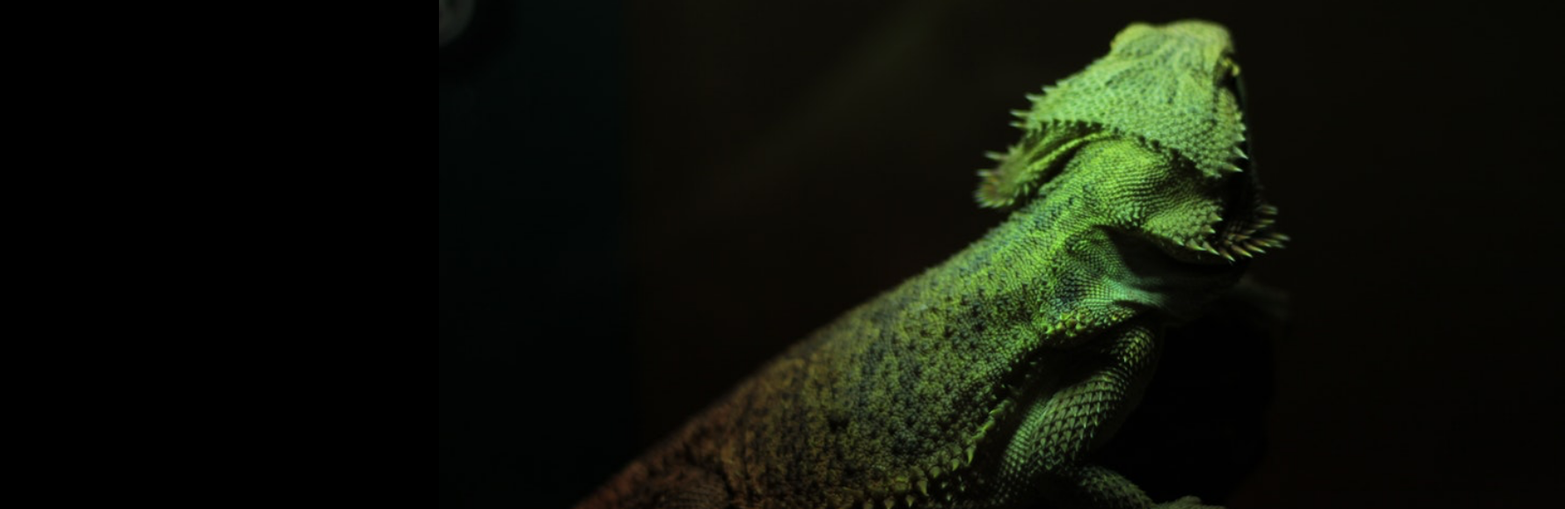
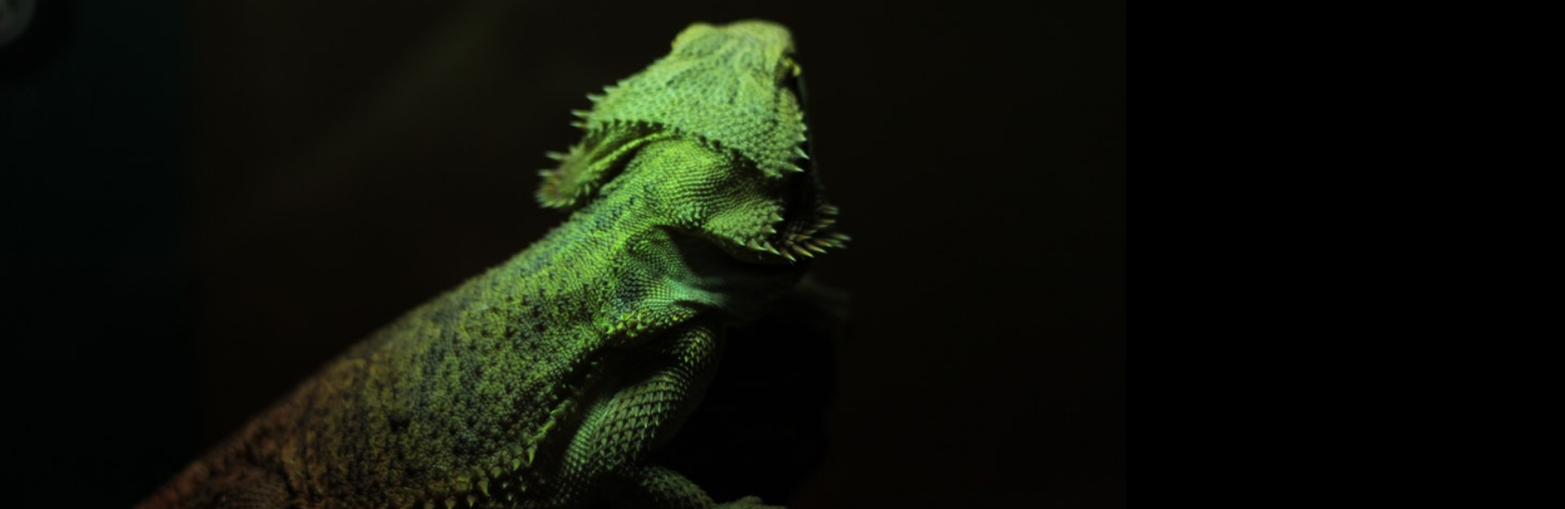
Before and after one commit to Felipe-Garrido-O/iguanapagefork, a plain HTML site: page index.html in a window 1280 px wide. Shown: the part 93-672 px from the top of the page at 88% size, 1779 px wide, since content can reach past the window. Drawn offline with Linux system fonts and the light colour scheme.

Commit message:
Cambios en el nav para posicionar el hero al centro

```diff
--- a/Assets/css/style.css
+++ b/Assets/css/style.css
@@ -27,15 +27,13 @@ h1{
 }
 
 nav {
-    top: 1488px;
-    left: 0;
-    width: 1280px;
+
+    width: 100%;
     height: 727px;
-    background: transparent url('img/photo-1516008805996-d2abb468cc9a.png') 0% 0% no-repeat padding-box;
-    opacity: 1;
-    margin: 0;
-    text-align:center;
-    margin-left: 499.2px;
+    background-image: url(../img/bg-header.jpg);
+    background-repeat: no-repeat;
+    background-position: center;
+
 }
 
 header {
```
Also changed, not shown: index.html (+1 -1 lines).
